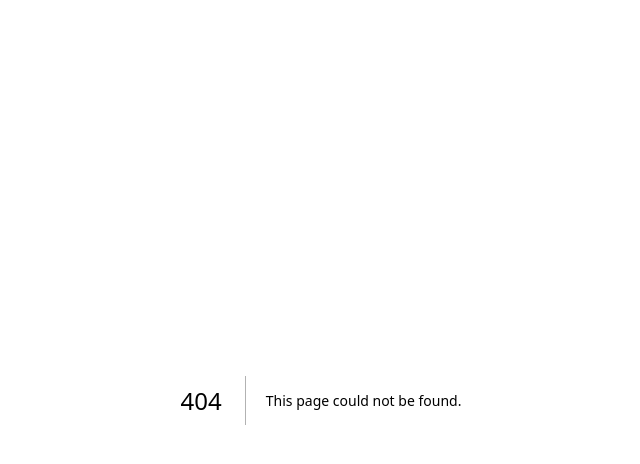
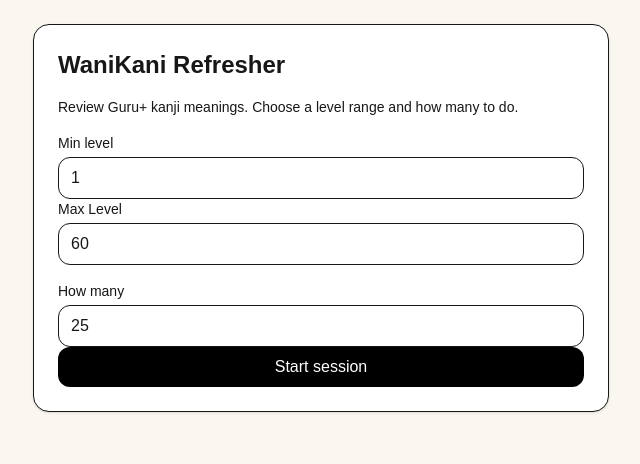
Before and after one commit to jacobmelendez17/jp-trainer, a Next.js app in the folder apps/web/: page /practice/wanikani/setup in a window 1280 px wide. Before the commit this address had no page. Shown: the top 464 px of the page, without its empty margins (319-959 px from the left). Built offline with nearby package versions, Linux system fonts and the light colour scheme.

Commit message:
Chore: Added setup page for Kanji practice

```diff
--- /dev/null
+++ b/apps/web/src/app/practice/wanikani/setup/page.tsx
@@ -0,0 +1,71 @@
+"use client";
+
+import { useRouter } from "next/router";
+import { useState } from "react";
+
+export default function WkSetuppage() {
+    const router = useRouter();
+    const [minLevel, setMinLevel] = useState(1);
+    const [maxLevel, setMaxLevel] = useState(60);
+    const [limit, setLimit] = useState(25);
+
+    return (
+        <main className="min-h-screen bg-[#faf7f0] p-6">
+            <div className="mx-auto max-w-xl rounded-2xl border bg-white p-6 shadow-sm space-y-4">
+                <h1 className="text-2xl font-semibold">WaniKani Refresher</h1>
+                <p className="text-sm text-netrual-600">
+                    Review Guru+ kanji meanings. Choose a level range and how many to do.
+                </p>
+
+                <div className="gird grid-cols-2 gap-3">
+                    <label className="space-y-1">
+                        <div className="text-sm font-medium">Min level</div>
+                        <input
+                            className="w-full rounded-xl border px-3 py-2"
+                            type="number"
+                            min={1}
+                            max={60}
+                            value={minLevel}
+                            onChange={(e) => setMinLevel(Number(e.target.value))}
+                        />
+                    </label>
+
+                    <label className="space-y-1">
+                        <div className="text-sm font-medium">Max Level</div>
+                        <input
+                            className="w-full rounded-xl border px-3 py-2"
+                            type="number"
+                            min={1}
+                            max={60}
+                            value={maxLevel}
+                            onChange={(e) => setMaxLevel(Number(e.target.value))}
+                        />
+                    </label>
+                </div>
+
+                <label className="space-y-1">
+                    <div className="text-sm font-medium">How many</div>
+                    <input
+                        className="w-full rounded-xl border px-3 py-2"
+                        type="number"
+                        min={1}
+                        max={100}
+                        value={limit}
+                        onChange={(e) => setLimit(Number(e.target.value))}
+                    />
+                </label>
+
+                <button
+                    className="w-full rounded-xl bg-black py-2 text-white hover:opacity-90"
+                    onClick={() => {
+                        router.push(
+                            `/practice/wanikani/session?minLevel=${minLevel}&mxLevel=${maxLevel}&limit=${limit}`
+                        );
+                    }}
+                >
+                    Start session
+                </button>
+            </div>
+        </main>
+    )
+}
```
